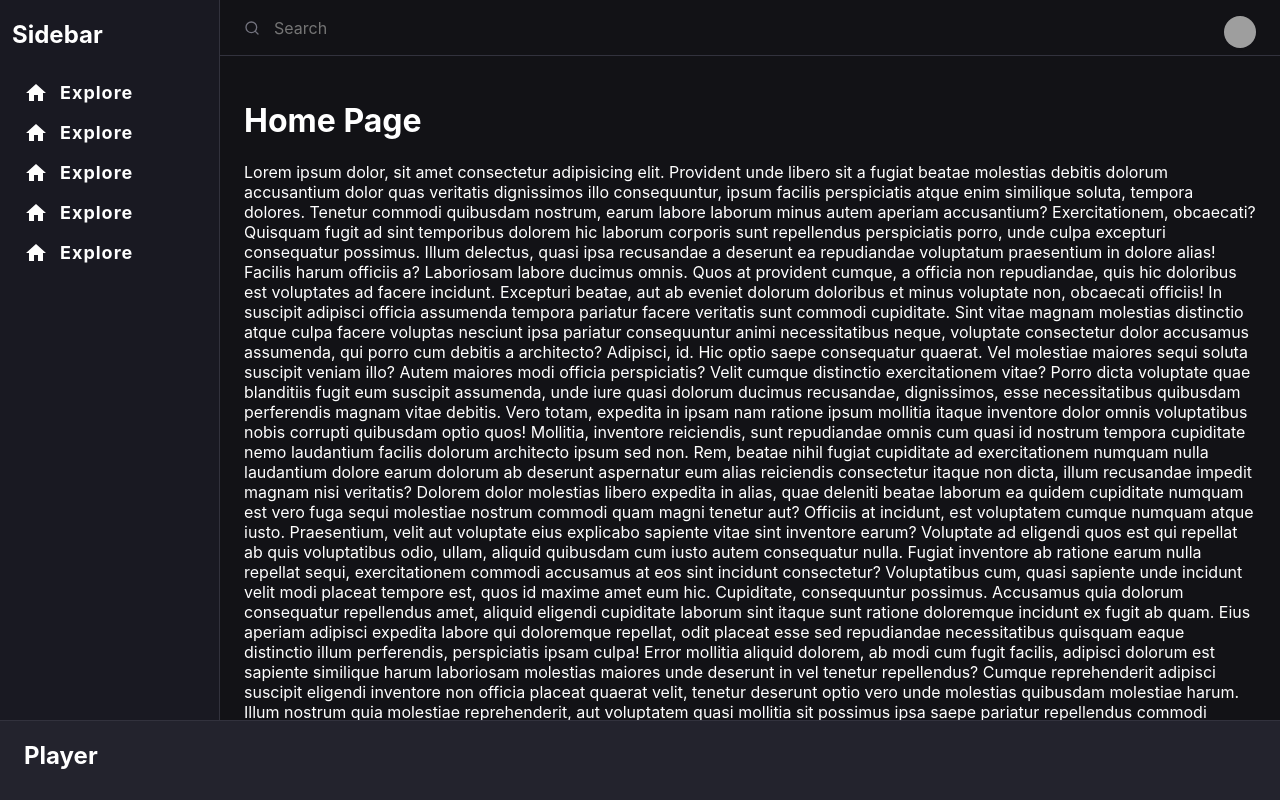
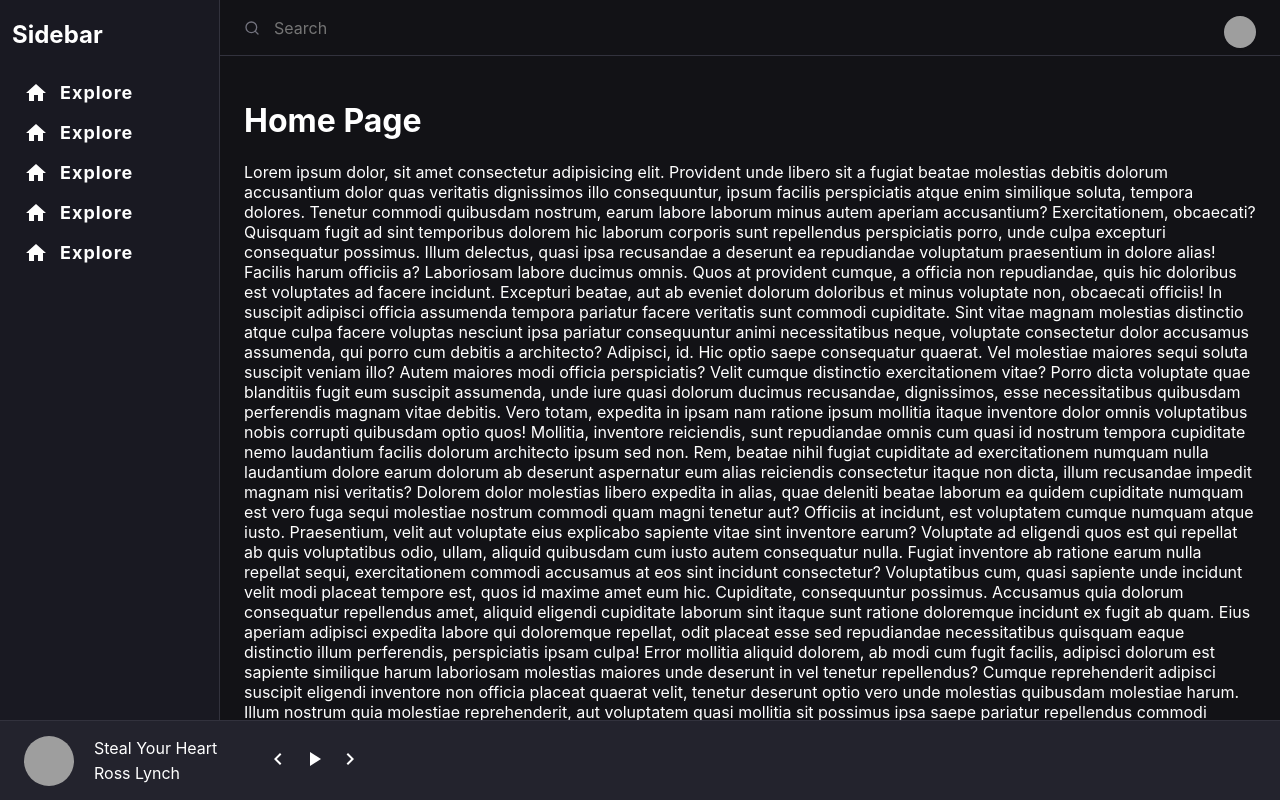
Before and after one commit to armandveloper/music-app, a React (Create React App) app: page / in a window 1280 px wide. Built offline with nearby package versions, Linux system fonts and the light colour scheme; grey boxes are pictures that could not be loaded.

Commit message:
Add Player media info and playing controls

```diff
--- a/src/components/player/Player.tsx
+++ b/src/components/player/Player.tsx
@@ -1,4 +1,5 @@
 import styled from 'styled-components';
+import PlayerLeft from './PlayerLeft';
 
 const StyledPlayer = styled.div`
 	background-color: var(--background-secondary);
@@ -6,18 +7,58 @@ const StyledPlayer = styled.div`
 	bottom: 0;
 	grid-column: 1 / -1;
 	left: 0;
-	padding: 0 2.4rem;
+	padding: 2rem 2.4rem;
 	position: fixed;
 	right: 0;
 	@media (min-width: 62em) {
 		position: unset;
+		display: flex;
+		align-items: center;
+		justify-content: space-between;
 	}
 `;
 
 function Player() {
 	return (
 		<StyledPlayer>
-			<h2>Player</h2>
+			<PlayerLeft />
+
+			{/* <div className="player__progress">
+				<span className="player__progress-time">
+					{minutesProg}:
+					{secondsProg < 10 ? '0' + secondsProg : secondsProg}
+				</span>
+				<input
+					className="player__progress-bar"
+					type="range"
+					name="progressSong"
+					min="0"
+					max="100"
+					step="0.1"
+					value={progressSong}
+					onChange={handleProgressSong}
+				/>
+
+				<span className="player__duration">
+					{minutes}:{seconds}
+				</span>
+			</div>
+			<div className="player__right">
+				<button
+					className="player__btn"
+					title={
+						isFavorite ? 'Delete from favorite' : 'Add to favorite'
+					}
+					onClick={handleFavorite}
+				>
+					<Heart
+						style={{
+							stroke: isFavorite ? 'none' : '#fff',
+							fill: isFavorite ? '#e94267' : 'none',
+						}}
+					/>
+				</button>
+			</div> */}
 		</StyledPlayer>
 	);
 }
--- /dev/null
+++ b/src/components/player/PlayerControls.tsx
@@ -0,0 +1,39 @@
+import styled from 'styled-components';
+import {
+	MdChevronLeft,
+	MdChevronRight,
+	MdPause,
+	MdPlayArrow,
+} from 'react-icons/md';
+
+const PlayerButton = styled.button`
+	background: none;
+	border: none;
+	color: var(--text-primary);
+	cursor: pointer;
+	grid-row: 1 / -1;
+`;
+
+function PlayerControls() {
+	const isPlaying = false;
+
+	return (
+		<>
+			<PlayerButton title="Previous">
+				<MdChevronLeft color="currentColor" size="24" />
+			</PlayerButton>
+			<PlayerButton title="Play">
+				{!isPlaying ? (
+					<MdPlayArrow color="currentColor" size="24" />
+				) : (
+					<MdPause color="currentColor" size="24" />
+				)}
+			</PlayerButton>
+			<PlayerButton title="Next">
+				<MdChevronRight color="currentColor" size="24" />
+			</PlayerButton>
+		</>
+	);
+}
+
+export default PlayerControls;
--- /dev/null
+++ b/src/components/player/PlayerLeft.tsx
@@ -0,0 +1,26 @@
+import styled from 'styled-components';
+import PlayerControls from './PlayerControls';
+import PlayerMediaInfo from './PlayerMediaInfo';
+
+const StyledWrapper = styled.div`
+	align-items: center;
+	display: grid;
+	grid-template-columns: repeat(5, auto);
+	grid-template-rows: repeat(2, auto);
+`;
+
+function PlayerLeft() {
+	return (
+		<StyledWrapper>
+			<PlayerMediaInfo
+				albumTitle="Austin & Ally: Turn It Up (Soundtrack from the TV Series)"
+				artistName="Ross Lynch"
+				cover="https://cdns-images.dzcdn.net/images/cover/ade5b912ca9ee6caa282afe55c90becd/56x56-000000-80-0-0.jpg"
+				mediaTitle="Steal Your Heart"
+			/>
+			<PlayerControls />
+		</StyledWrapper>
+	);
+}
+
+export default PlayerLeft;
--- /dev/null
+++ b/src/components/player/PlayerMediaInfo.tsx
@@ -0,0 +1,40 @@
+import styled from 'styled-components';
+
+interface PlayerMediaInfoProps {
+	albumTitle: string;
+	artistName: string;
+	cover: string;
+	mediaTitle: string;
+}
+
+const AlbumCover = styled.img`
+	border-radius: 50%;
+	grid-row: 1 / -1;
+	height: 5rem;
+	margin-right: 2rem;
+	object-fit: cover;
+	width: 5rem;
+`;
+
+const PlayerSongArtist = styled.span`
+	grid-column: 2;
+	grid-row: 2;
+	margin-right: 8rem;
+`;
+
+function PlayerMediaInfo({
+	albumTitle,
+	artistName,
+	cover,
+	mediaTitle,
+}: PlayerMediaInfoProps) {
+	return (
+		<>
+			<AlbumCover src={cover} alt={albumTitle} />
+			<span>{mediaTitle}</span>
+			<PlayerSongArtist>{artistName}</PlayerSongArtist>
+		</>
+	);
+}
+
+export default PlayerMediaInfo;
```
